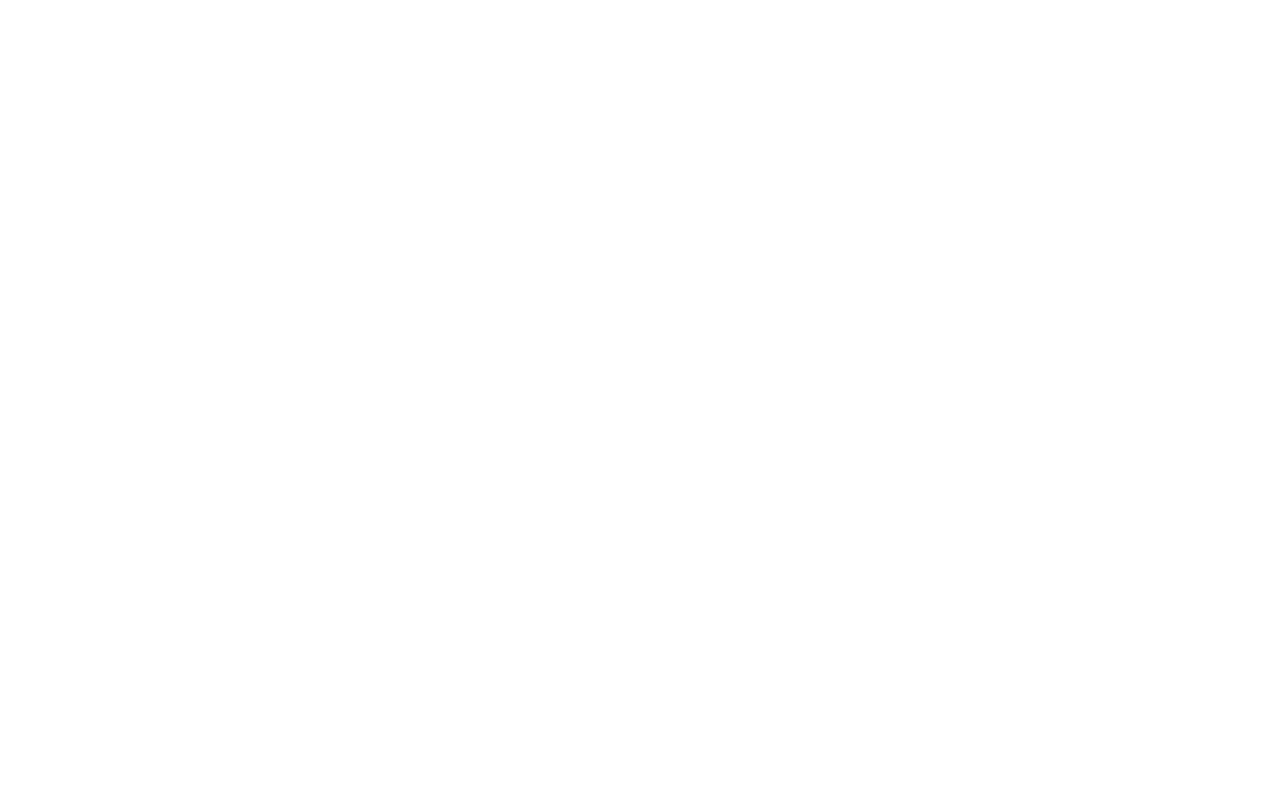
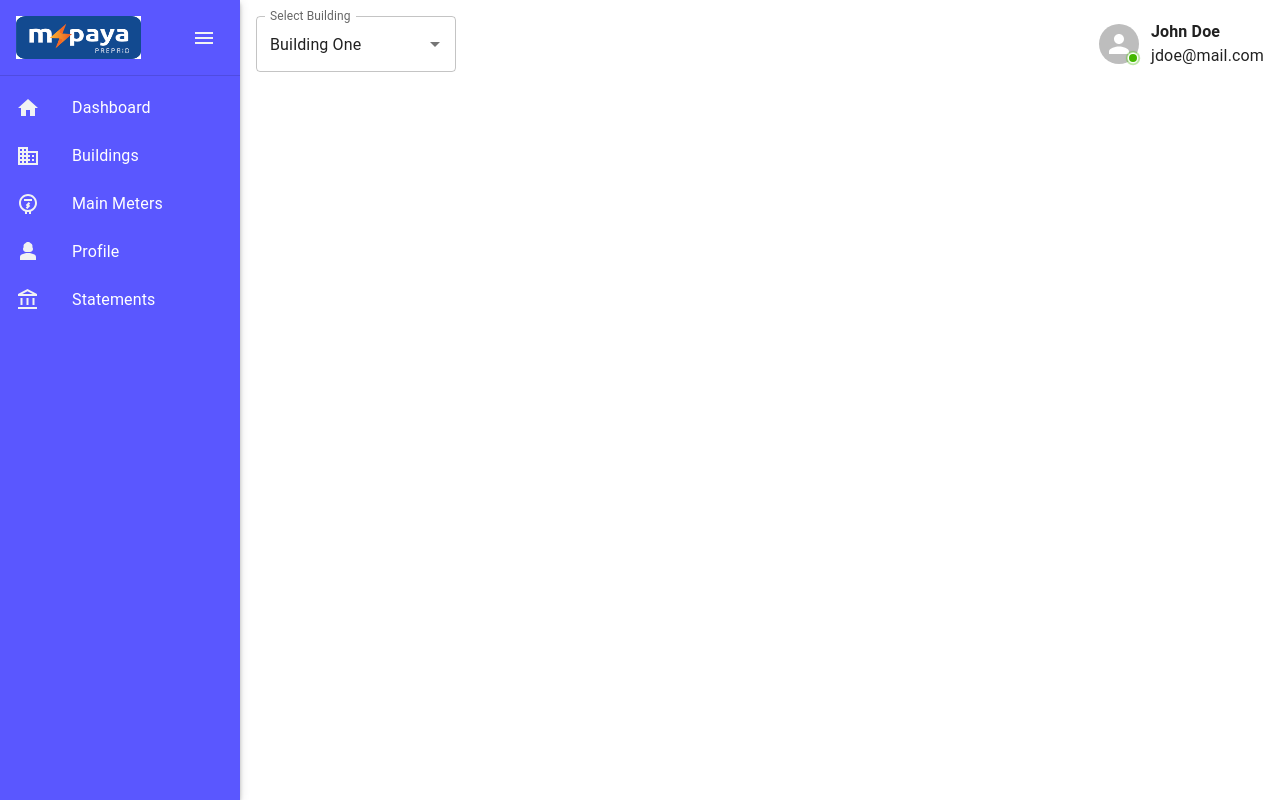
Before and after one commit to Kangonga/landlord-portal, a React (Vite) app: page / in a window 1280 px wide. Built offline with nearby package versions, Linux system fonts and the light colour scheme.

Commit message:
feat: import sidebar and topbar to the app component

```diff
--- a/src/App.tsx
+++ b/src/App.tsx
@@ -1,9 +1,13 @@
-function App() {
-
+import Sidebar from "@/shared/sidebar/Sidebar"
+import { ComponentContainer, Container } from "./shared/components/sharedStyles"
+import Topbar from "./shared/topbar/Topbar"
+export default function App() {
   return (
-    <>
-    </>
+    <Container>
+        <Sidebar />
+        <ComponentContainer>
+          <Topbar />
+        </ComponentContainer>
+    </Container>
   )
 }
-
-export default App
```
